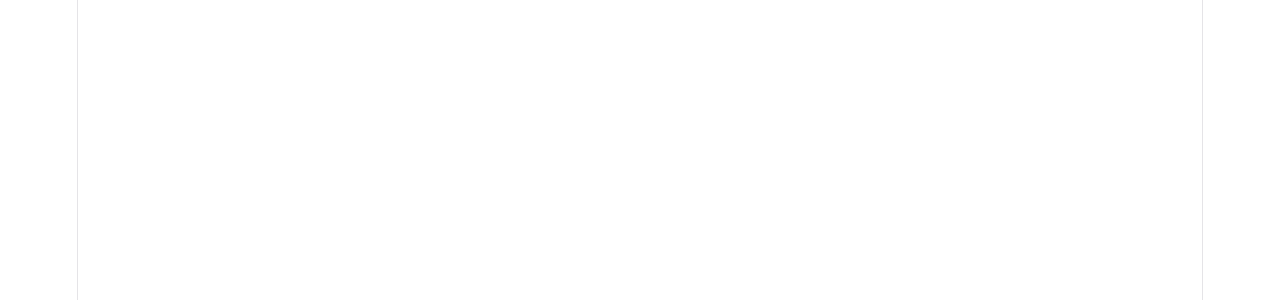
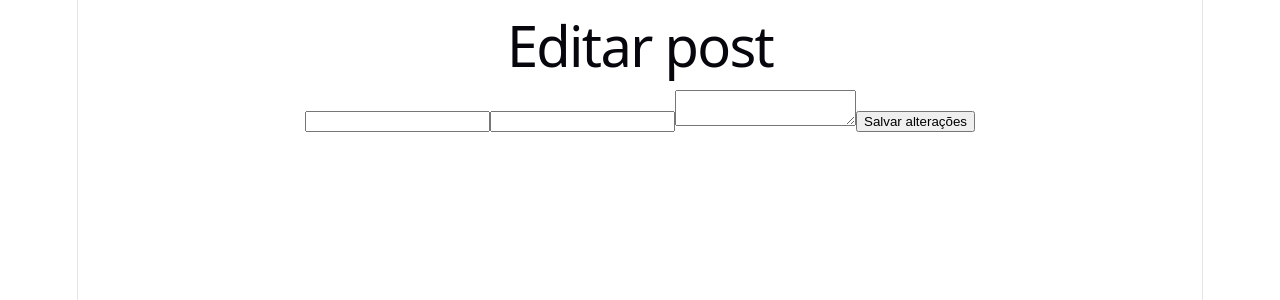
Before and after one commit to brgcostadev/blog-tech-challenge-tres-frontend, a React (Vite) app: page /editar/1 in a window 1280 px wide. Before the commit this address had no page. Shown: the top 300 px of the page. Built offline with nearby package versions, Linux system fonts and the light colour scheme; no server answers.

Commit message:
Adiciona edicao de posts pelo frontend

```diff
--- a/src/App.jsx
+++ b/src/App.jsx
@@ -2,6 +2,7 @@ import { Routes, Route } from "react-router-dom";
 import Home from "./pages/Home";
 import Post from "./pages/Post";
 import CriarPost from "./pages/CriarPost";
+import EditarPost from "./pages/EditarPost";
 
 function App() {
   return (
@@ -9,6 +10,7 @@ function App() {
       <Route path="/" element={<Home />} />
       <Route path="/post/:id" element={<Post />} />
       <Route path="/criar" element={<CriarPost />} />
+      <Route path="/editar/:id" element={<EditarPost />} />
     </Routes>
   );
 }
--- /dev/null
+++ b/src/pages/EditarPost.jsx
@@ -0,0 +1,72 @@
+import { useEffect, useState } from "react";
+import { useParams } from "react-router-dom";
+import api from "../services/api";
+
+function EditarPost() {
+  const { id } = useParams();
+
+  const [title, setTitle] = useState("");
+  const [author, setAuthor] = useState("");
+  const [content, setContent] = useState("");
+
+  useEffect(() => {
+    async function carregarPost() {
+      try {
+        const response = await api.get(`/posts/${id}`);
+
+        setTitle(response.data.title);
+        setAuthor(response.data.author);
+        setContent(response.data.content);
+      } catch (error) {
+        console.error("Erro ao carregar post:", error);
+      }
+    }
+
+    carregarPost();
+  }, [id]);
+
+  async function salvarAlteracoes(event) {
+    event.preventDefault();
+
+    try {
+      await api.put(`/posts/${id}`, {
+        title,
+        content,
+        author,
+      });
+
+      alert("Post atualizado com sucesso!");
+    } catch (error) {
+      console.error("Erro ao atualizar post:", error);
+    }
+  }
+
+  return (
+    <main>
+      <h1>Editar post</h1>
+
+      <form onSubmit={salvarAlteracoes}>
+        <input
+          type="text"
+          value={title}
+          onChange={(event) => setTitle(event.target.value)}
+        />
+
+        <input
+          type="text"
+          value={author}
+          onChange={(event) => setAuthor(event.target.value)}
+        />
+
+        <textarea
+          value={content}
+          onChange={(event) => setContent(event.target.value)}
+        />
+
+        <button type="submit">Salvar alterações</button>
+      </form>
+    </main>
+  );
+}
+
+export default EditarPost;
```
